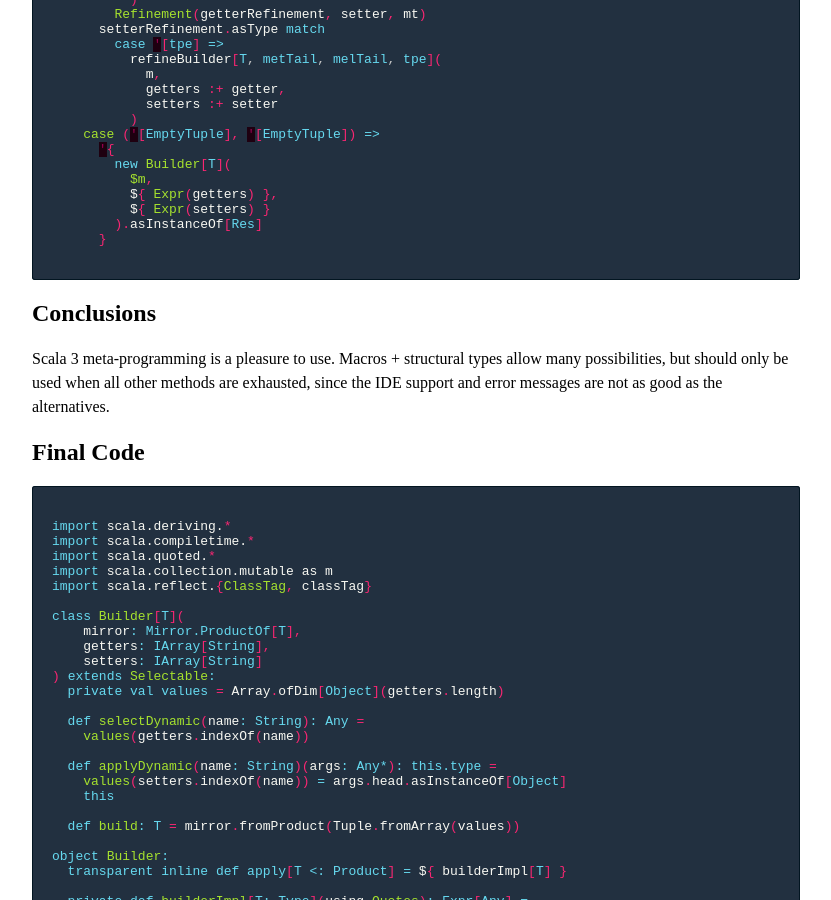
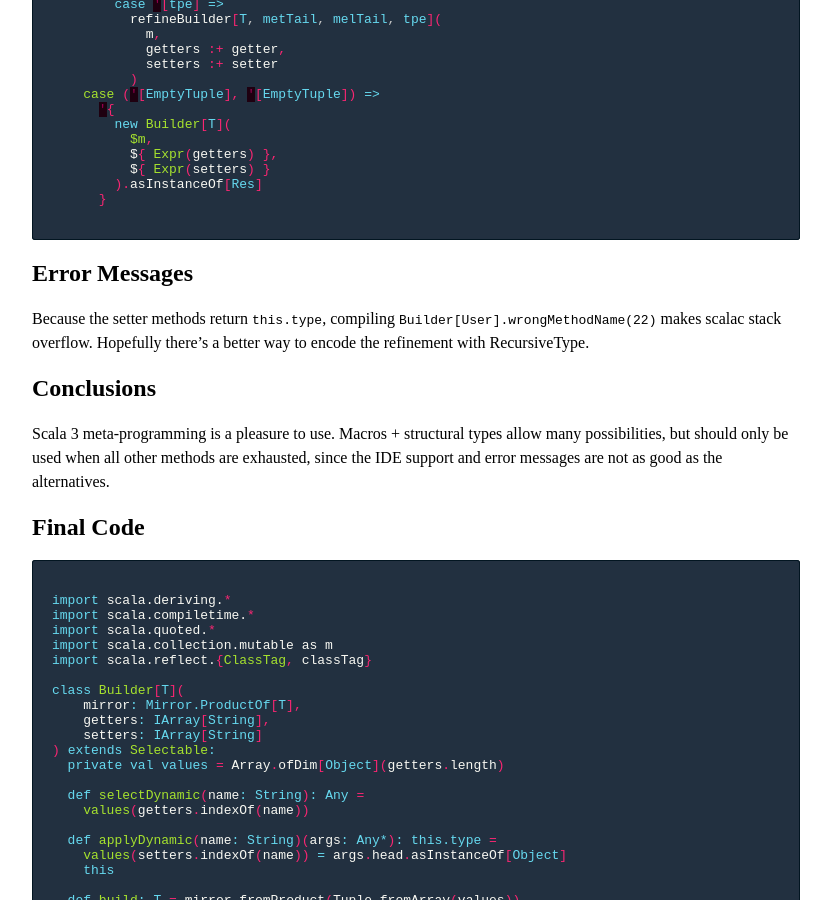
Before and after one commit to AugustNagro/augustnagro.github.io, a Jekyll site: the page built from _posts/2023-06-17-scala-3-whitebox-macros.md, in a window 1280 px wide and 900 px high, scrolled down 2669 px. Shown: the whole window, without its empty margins (224-1055 px from the left). Built offline with Jekyll 4.4.1, drawn with Linux system fonts in a browser that asks for light colours; comment, search, counter and statistics services are not loaded; some of the changed text lies outside the part shown.

Commit message:
update post

```diff
--- a/_posts/2023-06-17-scala-3-whitebox-macros.md
+++ b/_posts/2023-06-17-scala-3-whitebox-macros.md
@@ -136,6 +134,10 @@ private def refineBuilder[T: Type, Mets: Type, Mels: Type, Res: Type](
       }
 {% endhighlight %}
 
+## Error Messages
+
+Because the setter methods return `this.type`, compiling `Builder[User].wrongMethodName(22)` makes scalac stack overflow. Hopefully there's a better way to encode the refinement with RecursiveType.
+
 ## Conclusions
 
 Scala 3 meta-programming is a pleasure to use. Macros + structural types allow many possibilities, but should only be used when all other methods are exhausted, since the IDE support and error messages are not as good as the alternatives.
```
Also changed, not shown: other parts of _posts/2023-06-17-scala-3-whitebox-macros.md (+0 -2 lines).
